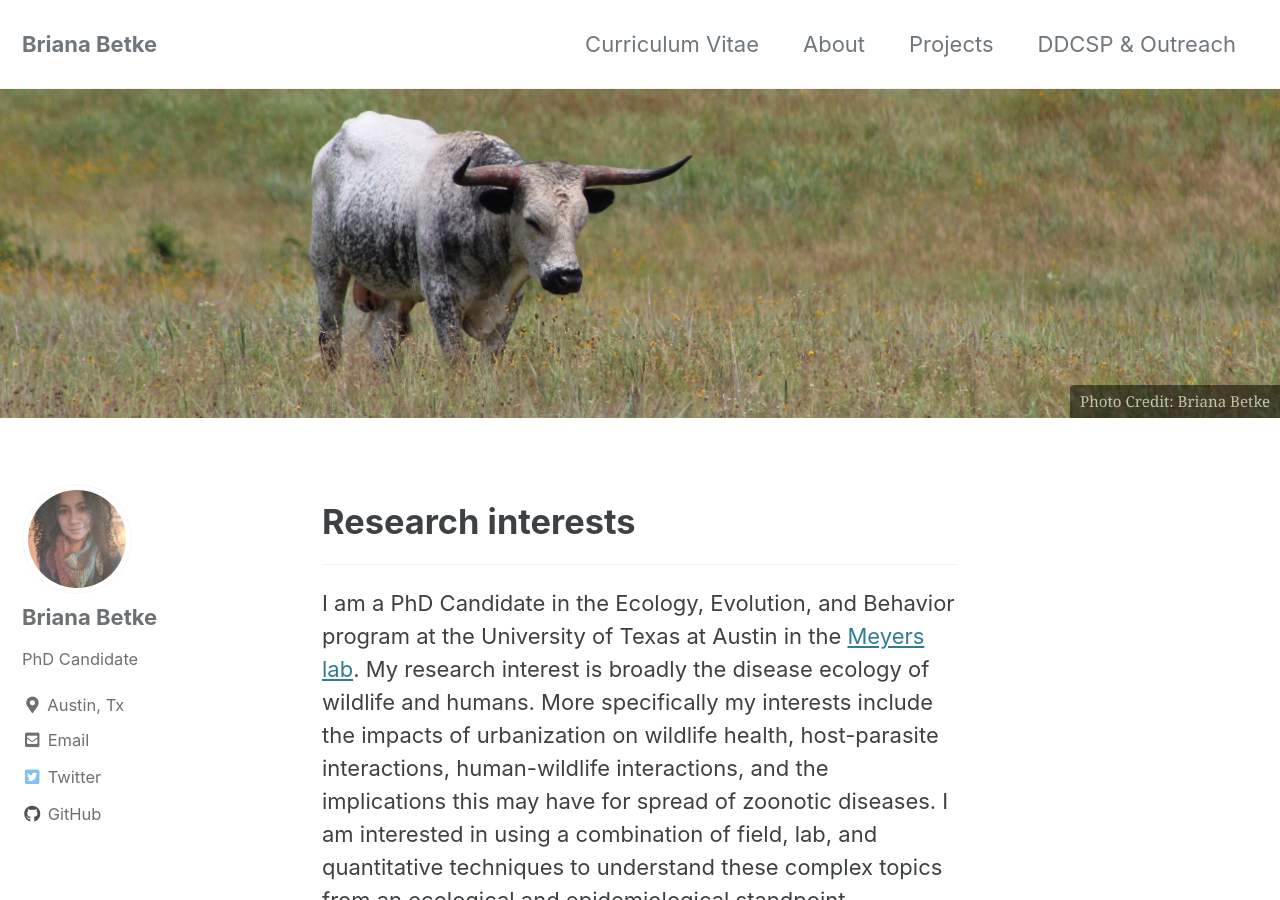
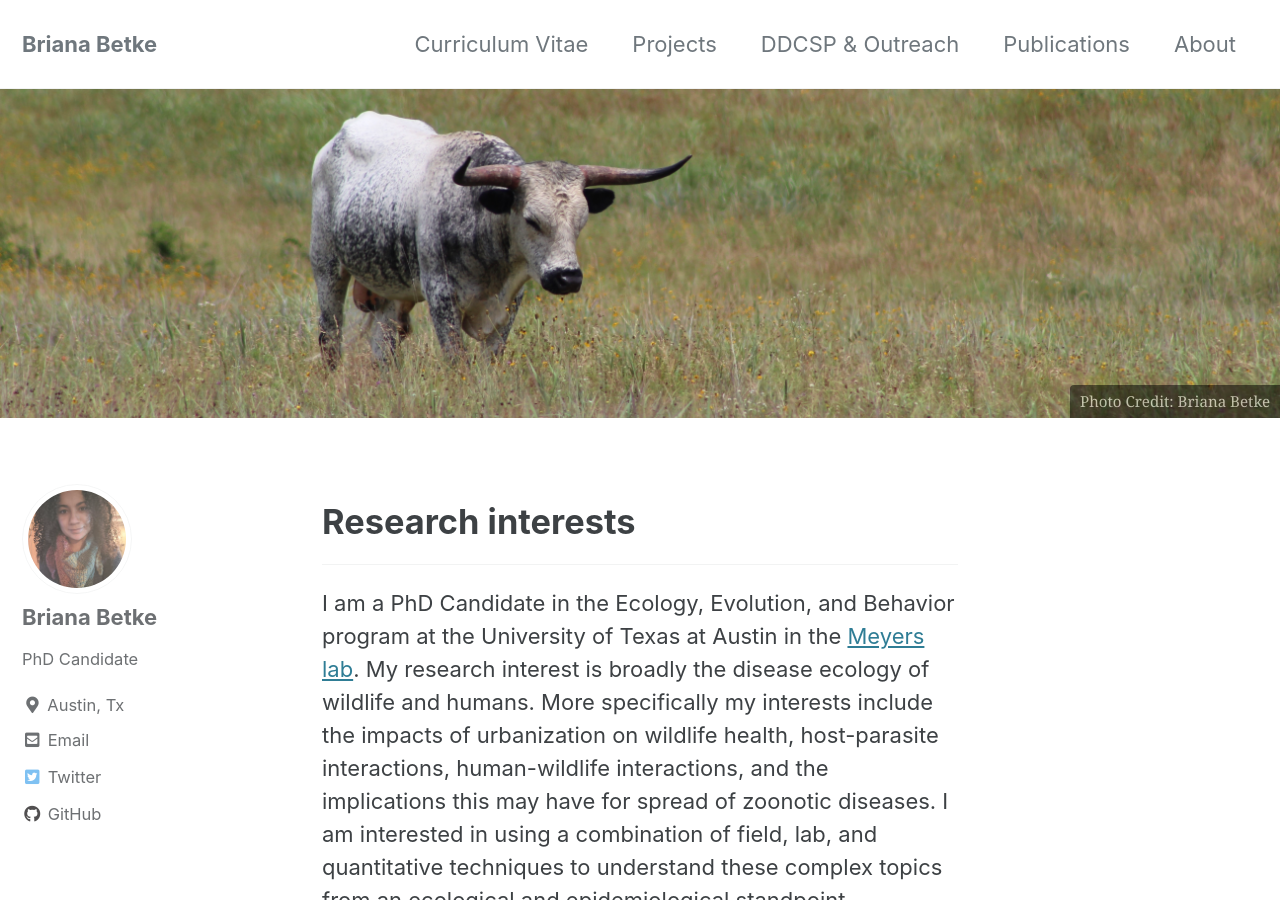
Before and after one commit to babetke/babetke.github.io, a Jekyll site: the page built from index.md, in a window 1280 px wide and 900 px high. Built offline with Jekyll 4.4.1, drawn with Linux system fonts in a browser that asks for light colours; cached includes are drawn as plain includes; comment, search, counter and statistics services are not loaded; some of the changed lines change nothing that is shown.

Commit message:
Update navigation.yml

```diff
--- a/_data/navigation.yml
+++ b/_data/navigation.yml
@@ -2,11 +2,11 @@
 main:
   - title: "Curriculum Vitae"
     url: /CV/
+  - title: "Projects"
+    url: /projects/
+  - title: "DDCSP & Outreach"
+    url: /DDCSP/
+  - title: "Publications"
+    url: /publications/
   - title: "About"
     url: /about/
-  - title: "Projects"
-    url: /projects/
-  # - title: "Photography"
-  #   url: /photography/
-  - title: "DDCSP & Outreach"
-    url: /DDCSP/
```
